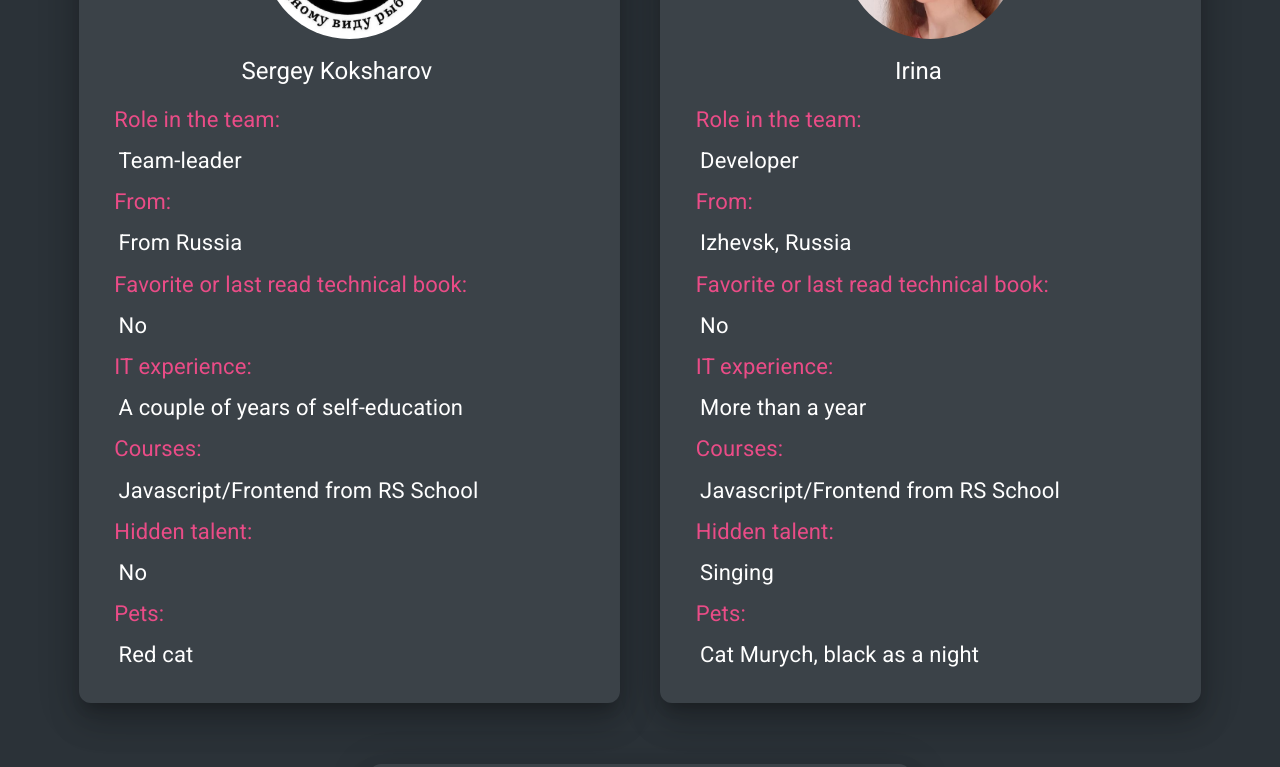
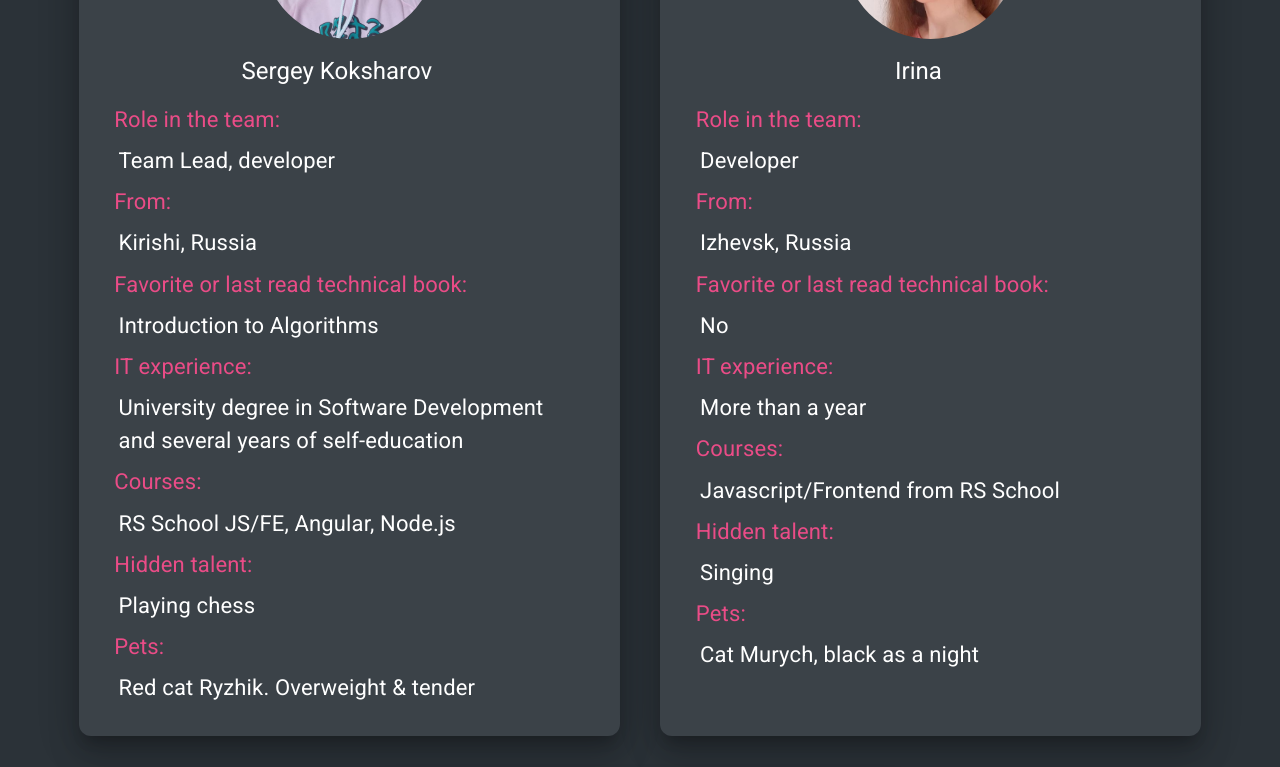
Before and after one commit to gentoosiast/graphiql-app, a React (Vite) app: page / in a window 1280 px wide. Shown: the part 900-1667 px from the top of the page. Built offline with nearby package versions, Linux system fonts and the light colour scheme; no server answers.

Commit message:
feat: add info about me

```diff
--- a/src/config/i18n/locales/en.translation.json
+++ b/src/config/i18n/locales/en.translation.json
@@ -3,7 +3,7 @@
   "meetTheTeam": "Meet the team",
   "welcomePage": "Welcome page",
   "mainPage": "Main Page",
-  "teamDescription": "Our team consists of creative, inventive people. Despite the fact that we are different, we still love coding, taking challenges, learning something new and creating high-quality web-sites. Under the guidance of a great teacher Sergey we worked on this project.",
+  "teamDescription": "Our team consists of creative, inventive people. Despite the fact that we are different, we still love coding, taking challenges, learning something new and creating high-quality web-sites. Under the guidance of a great mentor Konstantin we worked on this project.",
   "courseTitle": "About the course",
   "courseDescription": "The Rolling Scopes School provides a special free-of-charge React course. It is open to everyone, who has experience in JavaScript, HTML, CSS. After accomplishing an education, students receive an electronic certificate of completion",
 
@@ -33,18 +33,19 @@
   "iraWelcomeTalent": "Singing",
 
   "sergeyWelcomeName": "Sergey Koksharov",
-  "sergeyWelcomeRole": "Team-leader",
-  "sergeyWelcomeFrom": "From Russia",
-  "sergeyWelcomeBook": "No",
-  "sergeyWelcomeExperience": "A couple of years of self-education",
-  "sergeyWelcomeCourses": " Javascript/Frontend from RS School",
-  "sergeyWelcomePets": "Red cat",
-  "sergeyWelcomeTalent": "No",
+  "sergeyWelcomeRole": "Team Lead, developer",
+  "sergeyWelcomeFrom": "Kirishi, Russia",
+  "sergeyWelcomeBook": "Introduction to Algorithms",
+  "sergeyWelcomeExperience": "University degree in Software Development and several years of self-education",
+  "sergeyWelcomeCourses": "RS School JS/FE, Angular, Node.js",
+  "sergeyWelcomePets": "Red cat Ryzhik. Overweight & tender",
+  "sergeyWelcomeTalent": "Playing chess",
 
   "ourPets": "Our pets",
   "varya": "Varya",
   "fanya": "Fanya",
   "murych": "Murych",
+  "ryzhik": "Ryzhik",
 
   "selectLanguage": "Select UI language",
   "signIn": "Sign In",
--- a/src/config/i18n/locales/ru.translation.json
+++ b/src/config/i18n/locales/ru.translation.json
@@ -3,7 +3,7 @@
   "welcomePage": "Страница приветствия",
   "mainPage": "Главная страница",
   "meetTheTeam": "Знакомьтесь с командой",
-  "teamDescription": "Наша команда состоит из креативных и изобретательных людей. Несмотря на то, что мы разные, мы все любим программирование, разные испытания, открывать для себя что-то новое и создавать качественные веб-сайты. Под руководством замечательного педагога Сергея мы работали над этим проектом. ",
+  "teamDescription": "Наша команда состоит из креативных и изобретательных людей. Несмотря на то, что мы разные, мы все любим программирование, разные испытания, открывать для себя что-то новое и создавать качественные веб-сайты. Под руководством замечательного ментора Константина мы работали над этим проектом. ",
   "courseTitle": "Про курс",
   "courseDescription": "Rolling Scopes School предоставляет специальный бесплатный курс по React. Курс доступен всем, кто имеет крепкие знания в JavaScript, HTML, CSS. После прохождения курса, студенты получают электронный сертификат.",
 
@@ -33,18 +33,19 @@
   "iraWelcomeTalent": "Пение",
 
   "sergeyWelcomeName": "Сергей Кокшаров",
-  "sergeyWelcomeRole": "Лидер команды, разработчик ",
+  "sergeyWelcomeRole": "Тимлид, разработчик",
   "sergeyWelcomeFrom": "Кириши, Россия",
-  "sergeyWelcomeBook": "Нету",
-  "sergeyWelcomeExperience": "Несколько лет самообучения",
-  "sergeyWelcomeCourses": "Несколько курсов от RS School",
-  "sergeyWelcomePets": "Рыжий кот",
-  "sergeyWelcomeTalent": "Нету",
+  "sergeyWelcomeBook": "Алгоритмы. Построение и анализ",
+  "sergeyWelcomeExperience": "Профильная университетская специальность и несколько лет самообучения",
+  "sergeyWelcomeCourses": "RS School JS/FE, Angular, Node.js",
+  "sergeyWelcomePets": "Кот Рыжик. Толстый и ласковый",
+  "sergeyWelcomeTalent": "Шахматы",
 
   "ourPets": "Наши питомцы",
   "varya": "Варя",
   "fanya": "Фаня",
   "murych": "Мурыч",
+  "ryzhik": "Рыжик",
 
   "selectLanguage": "Выбор языка интерфейса",
   "signIn": "Вход",
--- a/src/features/misc/routes/WelcomePage/WelcomePage.tsx
+++ b/src/features/misc/routes/WelcomePage/WelcomePage.tsx
@@ -117,6 +117,7 @@ export const WelcomePage = (): JSX.Element => {
           {PetCard('/varya.jpg', 'varya')}
           {PetCard('/fanya.jpg', 'fanya')}
           {PetCard('/murych.png', 'murych')}
+          {PetCard('/ryzhik.jpg', 'ryzhik')}
         </Box>
         <Stack alignItems="center" justifyContent="center">
           <Typography
```
Also changed, not shown: public/ryzhik.jpg (added), public/sergey.jpg.
